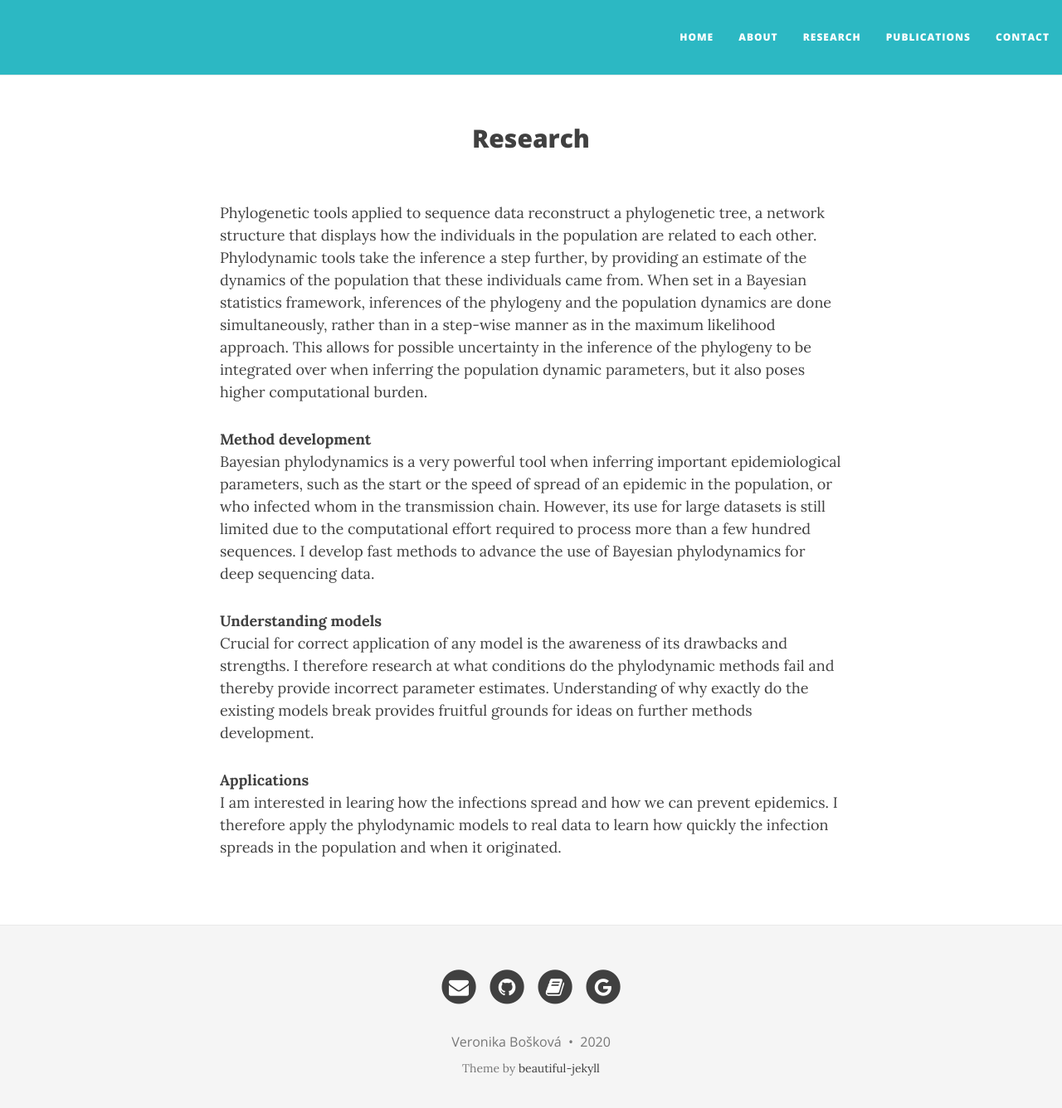
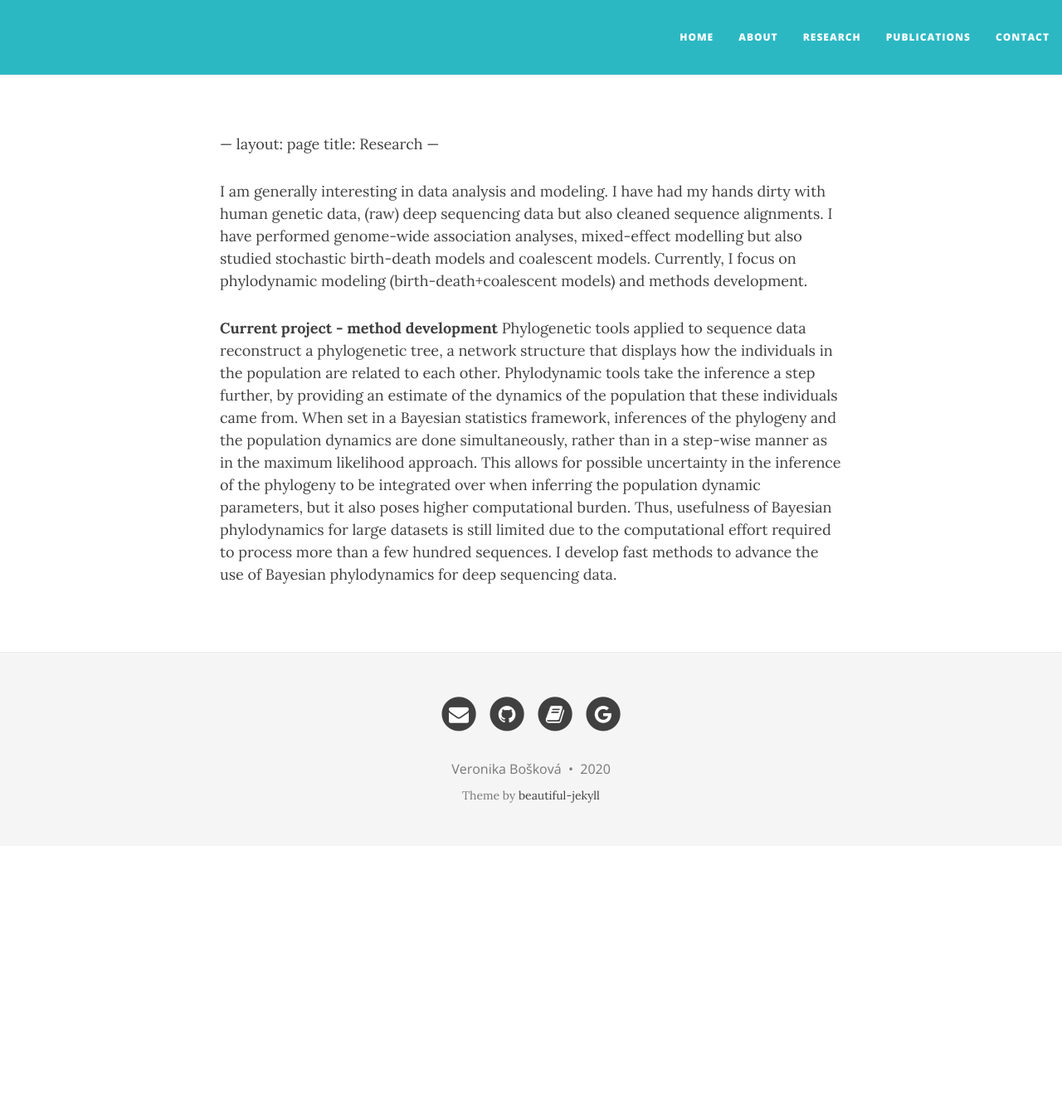
Before and after one commit to boskovav/boskovav.github.io, a Jekyll site: the page built from research.md, in a window 1280 px wide and 1349 px high. Shown: the top 1336 px of the window at 83% size. Built offline with Jekyll 4.4.1, drawn with Linux system fonts in a browser that asks for light colours; nearby versions of some CDN libraries; our own code applies the rules of GitHub Pages for plain Markdown files.

Commit message:
updated profile June 2020

```diff
--- a/research.md
+++ b/research.md
@@ -1,16 +1,24 @@
----
-layout: page
-title: Research
----
+--- layout: page title: Research ---
 
-Phylogenetic tools applied to sequence data reconstruct a phylogenetic tree, a network structure that displays how the individuals in the population are related to each other. Phylodynamic tools take the inference a step further, by providing an estimate of the dynamics of the population that these individuals came from. When set in a Bayesian statistics framework, inferences of the phylogeny and the population dynamics are done simultaneously, rather than in a step-wise manner as in the maximum likelihood approach. This allows for possible uncertainty in the inference of the phylogeny to be integrated over when inferring the population dynamic parameters, but it also poses higher computational burden.
+I am generally interesting in data analysis and modeling. I have had my
+hands dirty with human genetic data, (raw) deep sequencing data but also
+cleaned sequence alignments. I have performed genome-wide association
+analyses, mixed-effect modelling but also studied stochastic birth-death
+models and coalescent models. Currently, I focus on phylodynamic
+modeling (birth-death+coalescent models) and methods development.
 
-**Method development**
-Bayesian phylodynamics is a very powerful tool when inferring important epidemiological parameters, such as the start or the speed of spread of an epidemic in the population, or who infected whom in the transmission chain. However, its use for large datasets is still limited due to the computational effort required to process more than a few hundred sequences.
-I develop fast methods to advance the use of Bayesian phylodynamics for deep sequencing data.
-
-**Understanding models**
-Crucial for correct application of any model is the awareness of its drawbacks and strengths. I therefore research at what conditions do the phylodynamic methods fail and thereby provide incorrect parameter estimates. Understanding of why exactly do the existing models break provides fruitful grounds for ideas on further methods development.
-
-**Applications**
-I am interested in learing how the infections spread and how we can prevent epidemics. I therefore apply the phylodynamic models to real data to learn how quickly the infection spreads in the population and when it originated.
+**Current project - method development**
+Phylogenetic tools applied to sequence data reconstruct a phylogenetic
+tree, a network structure that displays how the individuals in the
+population are related to each other. Phylodynamic tools take the
+inference a step further, by providing an estimate of the dynamics of
+the population that these individuals came from. When set in a Bayesian
+statistics framework, inferences of the phylogeny and the population
+dynamics are done simultaneously, rather than in a step-wise manner as
+in the maximum likelihood approach. This allows for possible uncertainty
+in the inference of the phylogeny to be integrated over when inferring
+the population dynamic parameters, but it also poses higher computational
+burden. Thus, usefulness of Bayesian phylodynamics for large datasets is
+still limited due to the computational effort required to process more
+than a few hundred sequences. I develop fast methods to advance the use
+of Bayesian phylodynamics for deep sequencing data.
```
Also changed, not shown: about.md (+3 -5 lines), contact.md (+1 -1 lines), index.md (+1 -1 lines), publications.md (+4 -0 lines).
